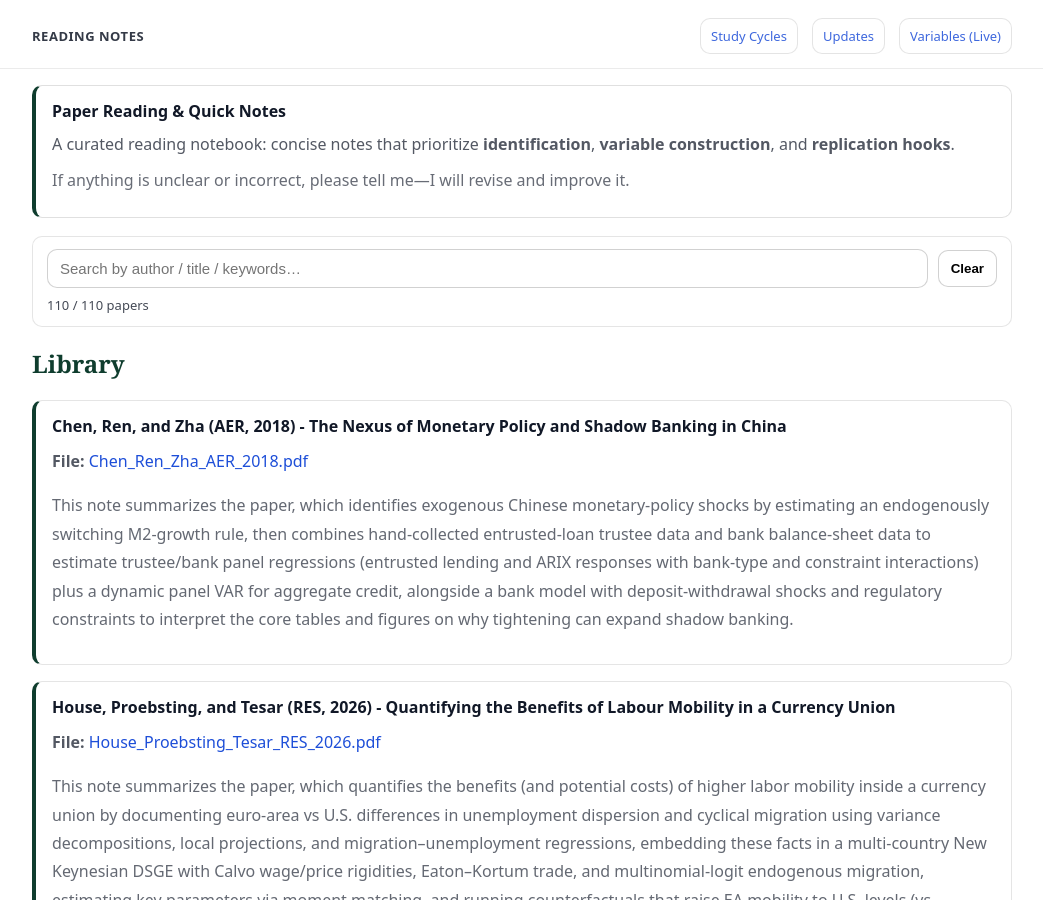
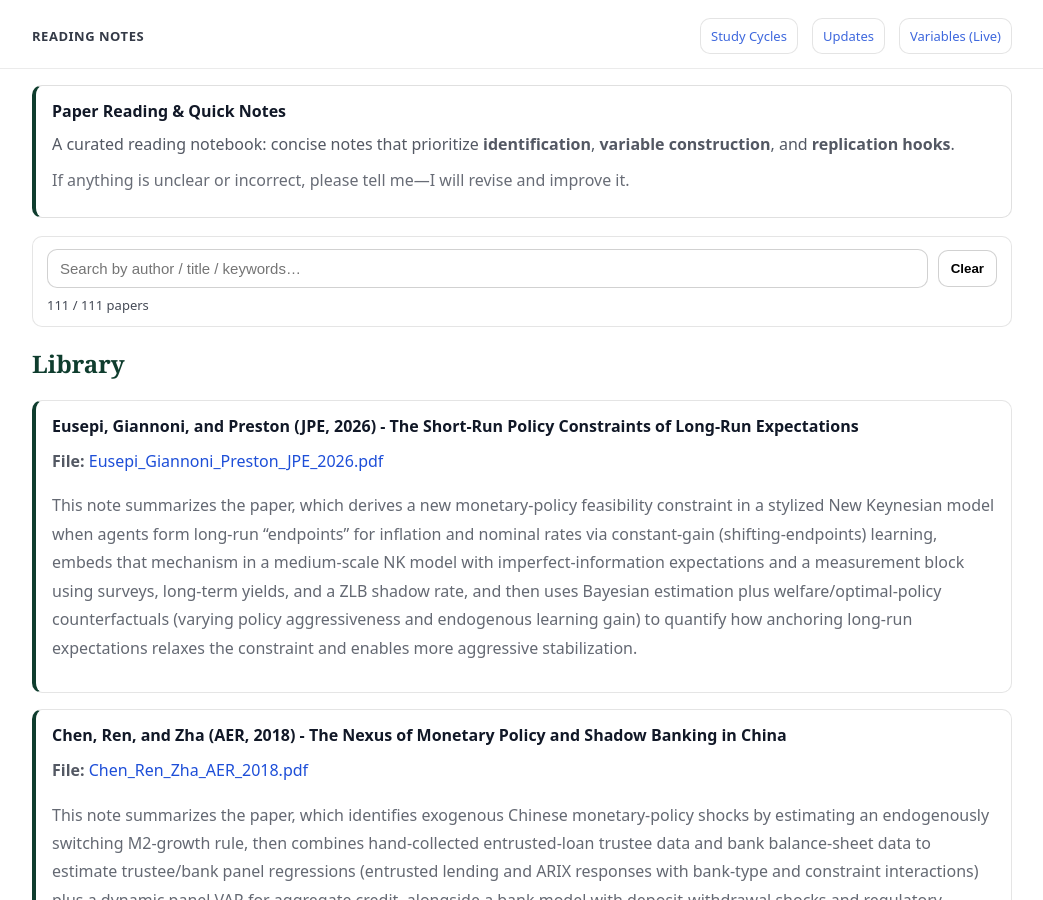
Before and after one commit to yaxinzn/study-archive, a Jekyll site: the page built from reading/index.md, in a window 1280 px wide and 900 px high. Shown: the whole window, without its empty margins (118-1161 px from the left). Built offline with Jekyll 4.4.1, drawn with Linux system fonts in a browser that asks for light colours.

Commit message:
Reading: add/update Eusepi_Giannoni_Preston_JPE_2026.pdf

```diff
--- a/_data/reading.yml
+++ b/_data/reading.yml
@@ -1,3 +1,7 @@
+- title: "Eusepi, Giannoni, and Preston (JPE, 2026) - The Short-Run Policy Constraints of Long-Run Expectations"
+  file: "Eusepi_Giannoni_Preston_JPE_2026.pdf"
+  desc: "This note summarizes the paper, which derives a new monetary-policy feasibility constraint in a stylized New Keynesian model when agents form long-run “endpoints” for inflation and nominal rates via constant-gain (shifting-endpoints) learning, embeds that mechanism in a medium-scale NK model with imperfect-information expectations and a measurement block using surveys, long-term yields, and a ZLB shadow rate, and then uses Bayesian estimation plus welfare/optimal-policy counterfactuals (varying policy aggressiveness and endogenous learning gain) to quantify how anchoring long-run expectations relaxes the constraint and enables more aggressive stabilization."
+
 - title: "Chen, Ren, and Zha (AER, 2018) - The Nexus of Monetary Policy and Shadow Banking in China"
   file: "Chen_Ren_Zha_AER_2018.pdf"
   desc: "This note summarizes the paper, which identifies exogenous Chinese monetary-policy shocks by estimating an endogenously switching M2-growth rule, then combines hand-collected entrusted-loan trustee data and bank balance-sheet data to estimate trustee/bank panel regressions (entrusted lending and ARIX responses with bank-type and constraint interactions) plus a dynamic panel VAR for aggregate credit, alongside a bank model with deposit-withdrawal shocks and regulatory constraints to interpret the core tables and figures on why tightening can expand shadow banking."
```
Also changed, not shown: 1 other file.
